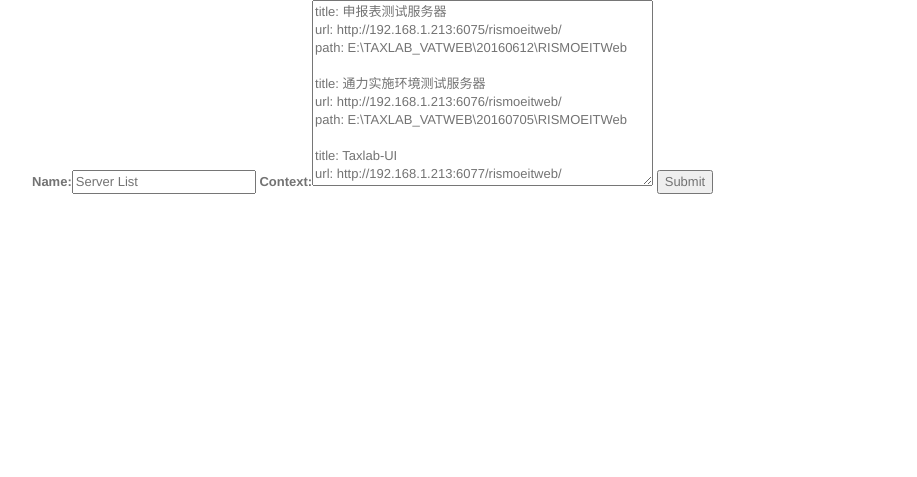
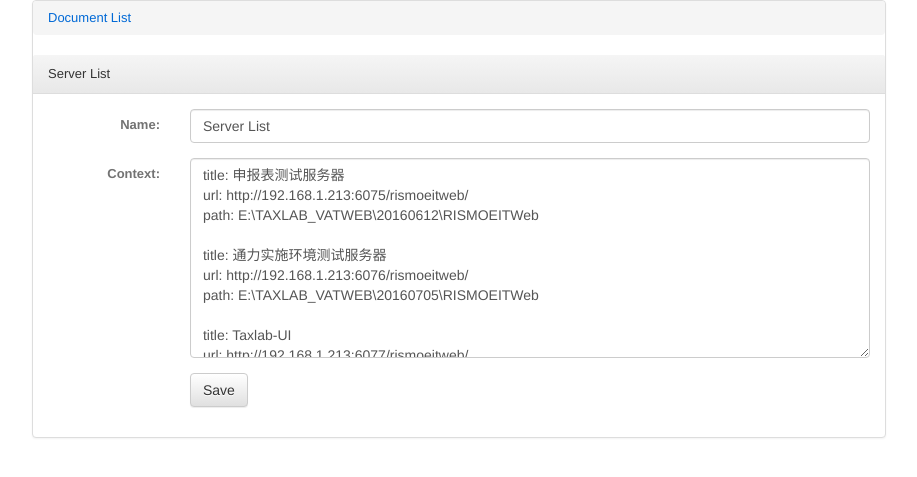
Before and after one commit to ycnayoubhs/namres, a Django app: a page that uses templates/doc_editor.html in a window 1280 px wide. Shown: the part 46-523 px from the top of the page, without its empty margins (181-1098 px from the left). Run offline with Django 3.2, Linux system fonts and the light colour scheme; data comes from the database, SQL or seed files in the repository; data that the repository does not hold is empty; parts of the project's set-up code (start-up, migrations or seed data) failed here and were passed over; some libraries are stand-ins or nearby versions.

Commit message:
Use six and  update page view

```diff
--- a/mixed/static/mixed/css/index.css
+++ b/mixed/static/mixed/css/index.css
@@ -139,7 +139,12 @@ sup {
     font-size: 14px;
 }
 
+.doc-list table {
+    margin-top: 0;
+}
+
 .doc-list li {
+    display: list-item;
     padding: 3px 8px;
     border-radius: 2px;
 }
@@ -151,3 +156,29 @@ sup {
 .doc-list li:hover a, .doc-list a:hover, .doc a:hover {
     color: #ff5722;
 }
+
+.doc input, .doc textarea {
+    display: block;
+    width: 100%;
+    padding: 6px 12px;
+    font-size: 14px;
+    line-height: 1.42857143;
+    color: #555;
+    background-color: #fff;
+    background-image: none;
+    border: 1px solid #ccc;
+    border-radius: 4px;
+    -webkit-box-shadow: inset 0 1px 1px rgba(0,0,0,.075);
+    box-shadow: inset 0 1px 1px rgba(0,0,0,.075);
+    -webkit-transition: border-color ease-in-out .15s,-webkit-box-shadow ease-in-out .15s;
+    -o-transition: border-color ease-in-out .15s,box-shadow ease-in-out .15s;
+    transition: border-color ease-in-out .15s,box-shadow ease-in-out .15s;
+}
+
+.doc input {
+    height: 34px;
+}
+
+.doc textarea {
+    height: 200px;
+}
--- a/mixed/views.py
+++ b/mixed/views.py
@@ -1,5 +1,6 @@
 import json
-from urllib.parse import urlencode
+
+from six.moves.urllib.parse import urlencode
 
 from django.core.context_processors import csrf
 from django.core.urlresolvers import reverse
@@ -91,7 +92,10 @@ def document(request, slug):
     server_list = None
     if document.converter == 'S':
         server_list = convert_server_list(doc_context)
-        doc_context = ''
+        if server_list:
+            doc_context = ''
+        else:
+            doc_context = 'Server is under maintenance. Please retry later.'
 
     content = {
         'title': document.name,
@@ -129,11 +133,14 @@ def convert_server_list(context):
 
 
 def _query_server_info(path):
-    from urllib.parse import urlencode, urljoin
+    from six.moves.urllib.parse import urlencode, urljoin
     from django.conf import settings
     import requests
 
     status_dict = None
+
+    if not hasattr(settings, 'DEPLOY_POLLING_SERVER_LIST'):
+        return {}
 
     for server in settings.DEPLOY_POLLING_SERVER_LIST:
         query_string = urlencode({'folder': path})
--- a/templates/doc_editor.html
+++ b/templates/doc_editor.html
@@ -8,9 +8,33 @@
 {% endblock %}
 
 {% block content %}
-    <form action="{% url 'save' %}" method="post">
-        {% csrf_token %}
-        {{ form }}
-        <input type="submit" value="Submit" />
-    </form>
+    <div class="doc panel panel-default">
+        <ol class="breadcrumb">
+            <li><a href="{% url 'list' %}">Document List</a></li>
+        </ol>
+
+        <div class="panel-heading">{{ title }}</div>
+        <div class="panel-body">
+            <form class="form-horizontal" role="form" action="{% url 'save' %}" method="post">
+            {% csrf_token %}
+            <div class="form-group">
+                <label for="firstname" class="col-sm-2 control-label">Name:</label>
+                <div class="col-sm-10">
+                {{ form.name }}
+                </div>
+            </div>
+            <div class="form-group">
+                <label for="lastname" class="col-sm-2 control-label">Context:</label>
+                <div class="col-sm-10">
+                {{ form.context }}
+                </div>
+            </div>
+            <div class="form-group">
+                <div class="col-sm-offset-2 col-sm-10">
+                <button type="submit" class="btn btn-default">Save</button>
+                </div>
+            </div>
+            </form>
+        </div>
+    </div>
 {% endblock %}
```
Also changed, not shown: templates/doc.html (+8 -4 lines), templates/doc_list.html (+38 -19 lines).
